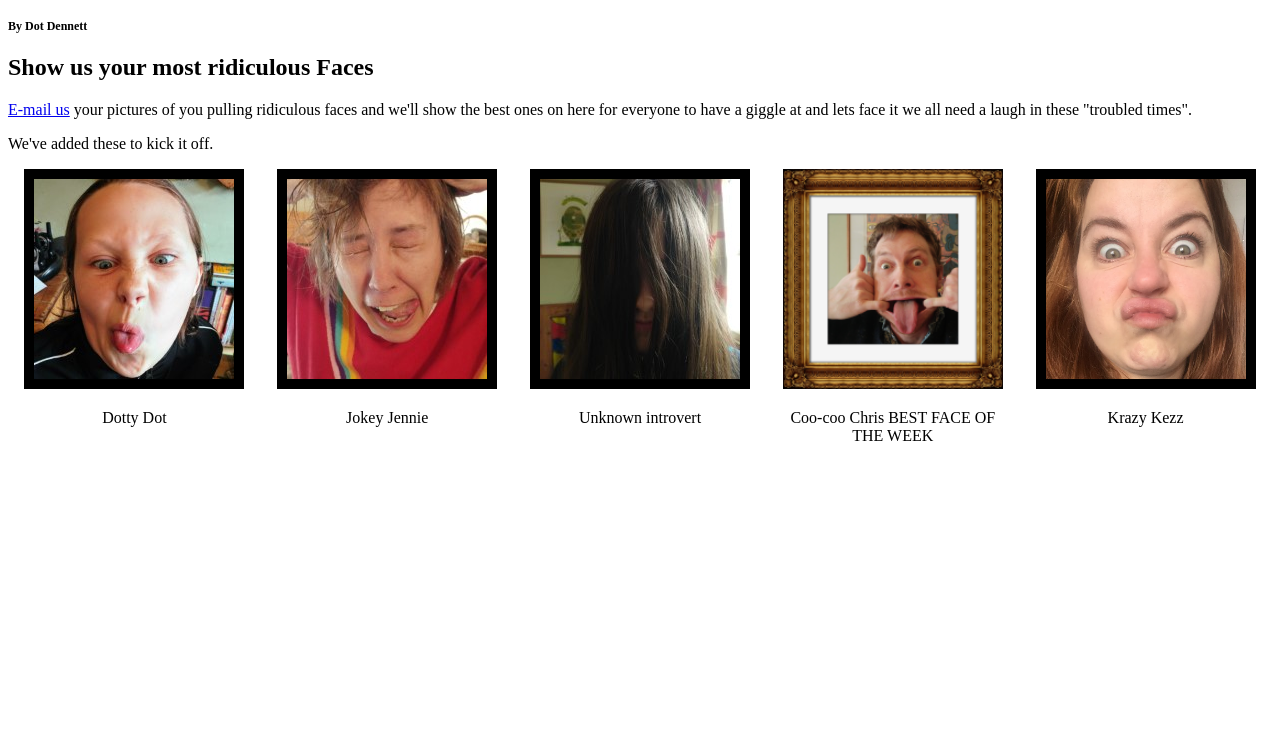
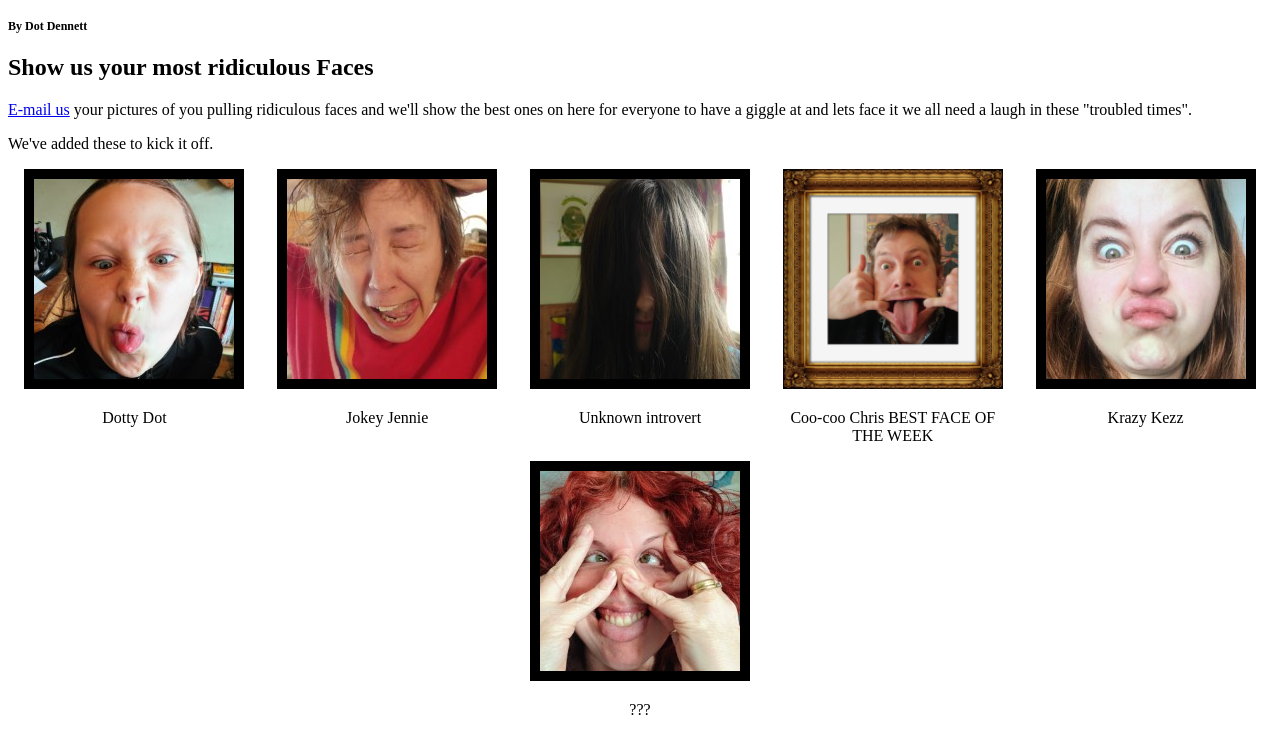
Before and after one commit to chrisdennett/silly-faces-of-ulverston, a website: page index.html in a window 1280 px wide. Shown: the part 61-804 px from the top of the page. Drawn offline with Linux system fonts and the light colour scheme.

Commit message:
And wiped

```diff
--- a/index.html
+++ b/index.html
@@ -75,8 +75,12 @@
         <p>Coo-coo Chris BEST FACE OF THE WEEK</p>
       </div>
       <div class="face-card">
-        <img src="images/kezz.jpg" />
+        <img src="images/kezz_200x200.jpg" />
         <p>Krazy Kezz</p>
+      </div>
+      <div class="face-card">
+        <img src="images/zoe_200x200.jpg" />
+        <p>???</p>
       </div>
     </div>
   </body>
```
Also changed, not shown: images/kezz_200x200.jpg (added), images/zoe_200x200.jpg (added).
